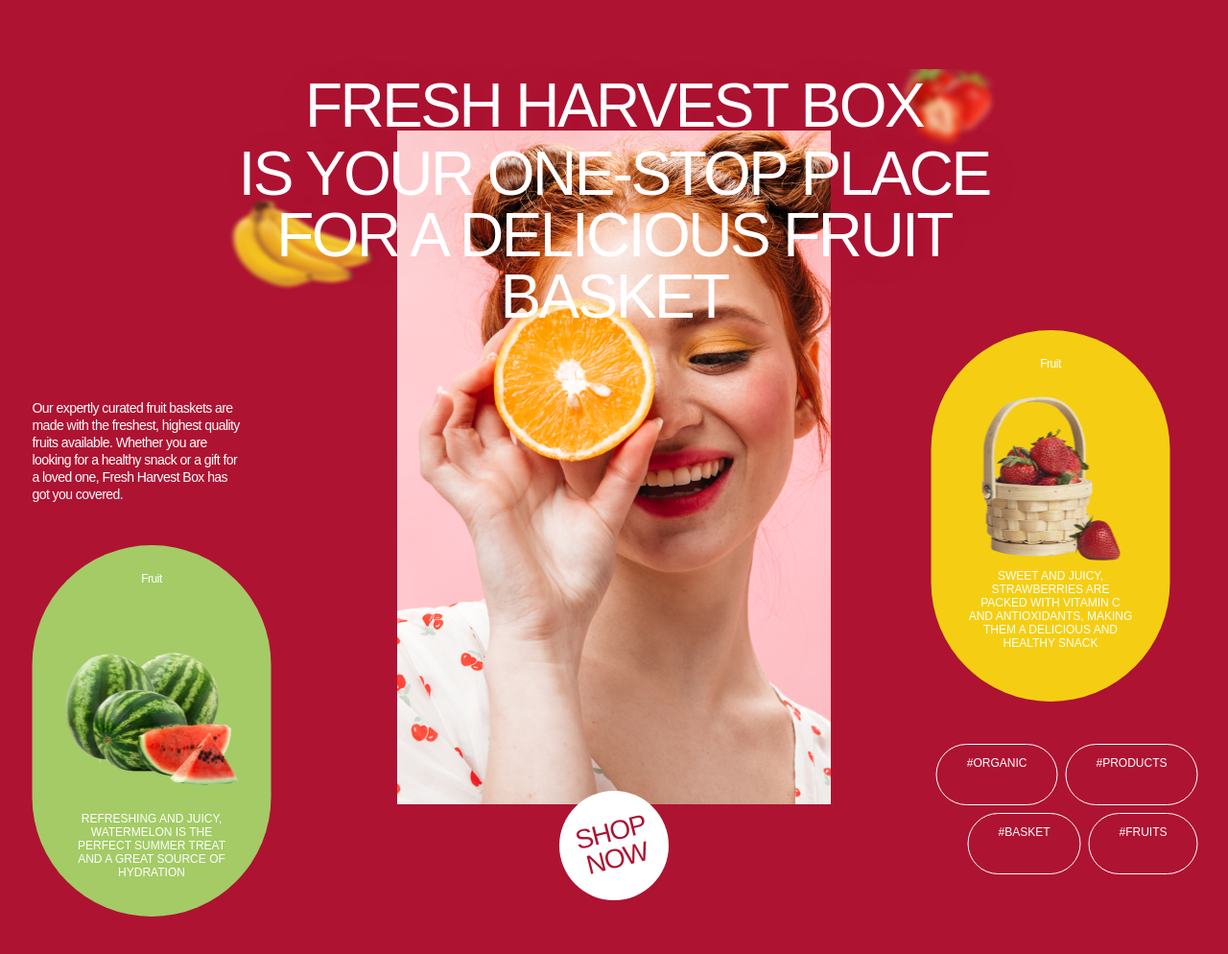
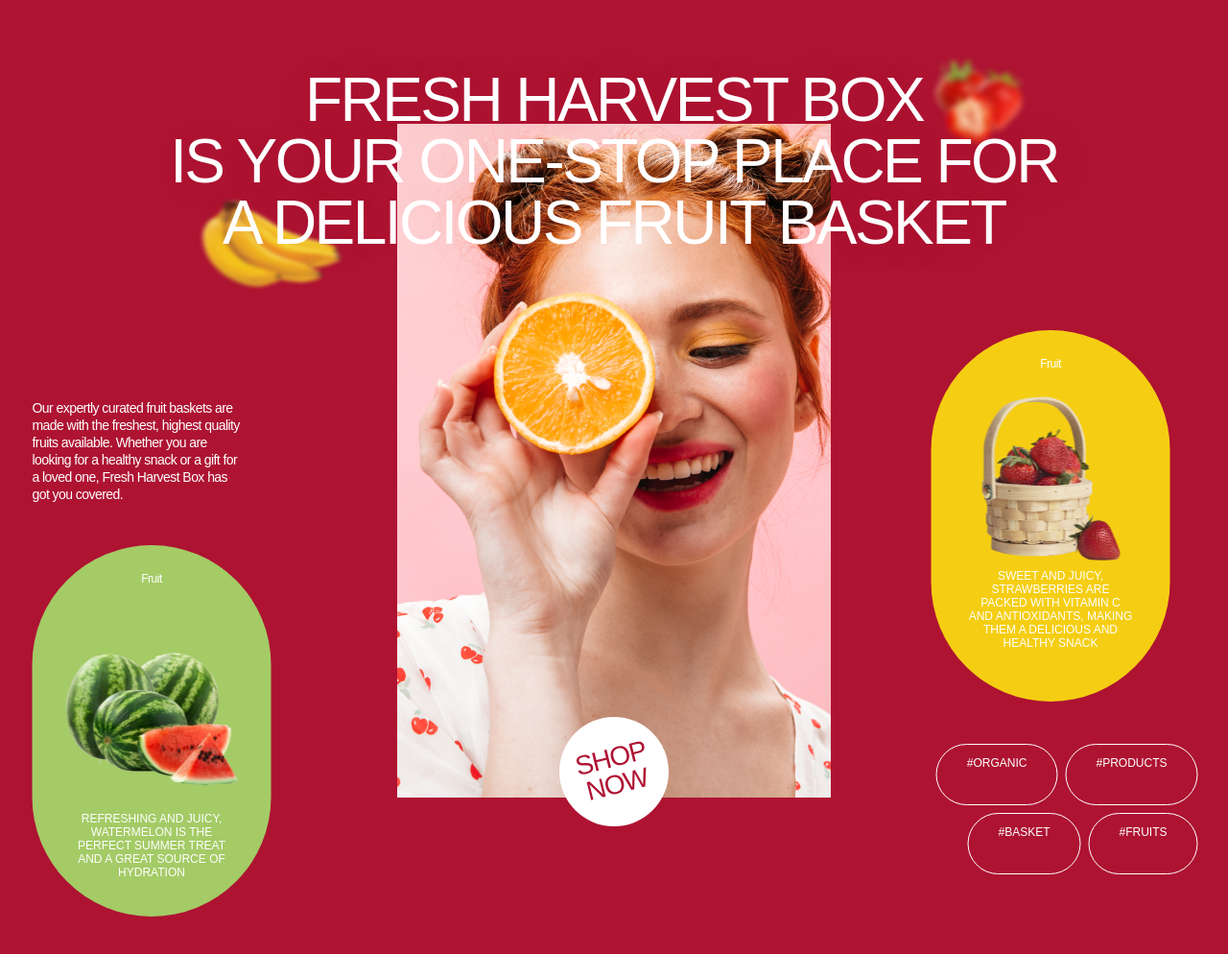
Before and after one commit to KatarzynaChmurzynska/Tutorial, a plain HTML site: page partials/hero.html in a window 1280 px wide. Shown: the whole page at 96% size. Before the commit the page ends 955 px from the top, so only its background shows below. Drawn offline with Linux system fonts and the light colour scheme.

Commit message:
commit 9 hero

```diff
--- a/css/hero.css
+++ b/css/hero.css
@@ -49,7 +49,6 @@
 @media screen and (min-width: 768px) {
   .container {
     max-width: 768px;
-    padding: 0 32px;
   }
 }
 
@@ -61,13 +60,6 @@
 
 .hero {
   position: relative;
-  padding-top: 56px;
-}
-
-@media only screen and (min-width: 768px) {
-  .hero {
-    padding-top: 64px;
-  }
 }
 
 .container-hero {
@@ -75,7 +67,7 @@
     url(../img/mobilebananas.png);
   background-repeat: no-repeat;
   background-size: 56px 56px, 66px 44px;
-  background-position: top 0 right 20px, top 60px left 7px;
+  background-position: top 56px right 0px, top 116px left -7px;
 }
 
 @media (-webkit-min-device-pixel-ratio: 2),
@@ -92,7 +84,7 @@
     background-image: url(../img/tabletstrawberries.png),
       url(../img/tabletbananas.png);
     background-size: 108px 108px, 132px 90px;
-    background-position: top 0 right 37px, top 105px left 27px;
+    background-position: top 54px right -5px, top 169px left -5px;
   }
 }
 
@@ -112,7 +104,7 @@
     background-image: url(../img/desktopstrawberries.png),
       url(../img/desktopbananas.png);
     background-size: 120px 120px, 183px 125px;
-    background-position: top -25px right 223px, top 127px left 213px;
+    background-position: top 39px right 191px, top 191px left 181px;
   }
 }
 
@@ -124,6 +116,88 @@
       background-image: url(../img/desktopstrawberries@2x.png),
         url(../img/desktopbananas@2x.png);
     }
+  }
+}
+.title-hero {
+  padding-top: 56px;
+  margin-bottom: 386px;
+  font-weight: 500;
+  font-size: 28px;
+  color: #ffffff;
+  line-height: 1;
+  letter-spacing: -0.04em;
+  text-align: center;
+  text-transform: uppercase;
+  text-shadow: 0px 4px 70px rgba(0, 0, 0, 0.1);
+}
+
+@media only screen and (min-width: 768px) {
+  .title-hero {
+    padding-top: 64px;
+    margin-bottom: 513px;
+    font-size: 50px;
+    line-height: 1.08;
+  }
+}
+
+@media only screen and (min-width: 1280px) {
+  .title-hero {
+    margin-bottom: 483px;
+    line-height: 1;
+    margin-right: auto;
+    margin-left: auto;
+    max-width: 930px;
+    font-size: 64px;
+  }
+}
+
+.button-shopnow {
+  position: relative;
+  margin: 0 auto;
+  margin-bottom: 44px;
+  display: flex;
+  justify-content: center;
+  flex-direction: column;
+  width: 80px;
+  height: 80px;
+  background-color: #ffffff;
+  cursor: pointer;
+  border: none;
+  border-radius: 500px;
+  color: #ae1332;
+  transition: color 400ms cubic-bezier(0.4, 0, 0.2, 1);
+}
+
+.text-shopnow {
+  font-weight: 500;
+  font-size: 20px;
+  line-height: 1;
+  letter-spacing: -0.04em;
+  text-transform: uppercase;
+  text-align: center;
+  transform: rotate(-14deg);
+  text-shadow: 0 4px 70px 0 rgba(0, 0, 0, 0.1);
+}
+
+.button-shopnow:focus,
+.button-shopnow:hover {
+  color: #a4cb66;
+}
+
+@media only screen and (min-width: 768px) {
+  .button-shopnow {
+    width: 114px;
+    height: 114px;
+  }
+}
+@media only screen and (min-width: 768px) {
+  .text-shopnow {
+    font-size: 28px;
+  }
+}
+@media only screen and (min-width: 1280px) {
+  .button-shopnow {
+    margin-bottom: 238px;
   }
 }
 
@@ -162,8 +236,7 @@
     background-image: url(../img/tabletyoung.png);
     width: 452px;
     height: 702px;
-
-    bottom: 70px;
+    bottom: 32px;
   }
 }
 
@@ -181,8 +254,7 @@
     background-image: url(../img/desktopyoung.png);
     width: 452px;
     height: 702px;
-
-    bottom: 100px;
+    bottom: 30px;
   }
 }
 
@@ -195,125 +267,15 @@
     }
   }
 }
-.title-hero {
-  margin-bottom: 386px;
-
-  font-weight: 500;
-  font-size: 28px;
-  color: #ffffff;
-  line-height: 1;
-  letter-spacing: -0.04em;
-  text-align: center;
-  text-transform: uppercase;
-
-  text-shadow: 0px 4px 70px rgba(0, 0, 0, 0.1);
-}
-
-.title-hero::first-line {
-  line-height: 1.25;
-}
-
-@media only screen and (min-width: 768px) {
-  .title-hero::first-line {
-    line-height: 1.35;
-  }
-}
-
-@media only screen and (min-width: 1280px) {
-  .title-hero::first-line {
-    line-height: 1.2;
-  }
-}
-
-@media only screen and (min-width: 768px) {
-  .title-hero {
-    margin-bottom: 513px;
-
-    font-size: 50px;
-    line-height: 1.08;
-  }
-}
-
-@media only screen and (min-width: 1280px) {
-  .title-hero {
-    line-height: 1;
-  }
-}
-
-@media only screen and (min-width: 1280px) {
-  .title-hero {
-    margin-bottom: 483px;
-    margin-right: auto;
-    margin-left: auto;
-    max-width: 898px;
-
-    font-size: 64px;
-  }
-}
-
-.button-shopnow {
-  position: relative;
-  margin: 0 auto;
-  margin-bottom: 44px;
-
-  display: flex;
-  justify-content: center;
-  flex-direction: column;
-  width: 80px;
-  height: 80px;
-  background-color: #ffffff;
-  font-weight: 500;
-  font-size: 28px;
-  color: #ae1332;
-  cursor: pointer;
-  border: none;
-  border-radius: 500px;
-
-  transition: color 400ms cubic-bezier(0.4, 0, 0.2, 1);
-}
-.button-shopnow:focus,
-.button-shopnow:hover {
-  color: #a4cb66;
-}
-
-@media only screen and (min-width: 768px) {
-  .button-shopnow {
-    width: 114px;
-    height: 114px;
-  }
-}
-
-@media only screen and (min-width: 1280px) {
-  .button-shopnow {
-    margin-bottom: 0;
-  }
-}
-
-.text-shopnow {
-  max-width: 84px;
-  font-size: 20px;
-  line-height: 1;
-  letter-spacing: -0.04em;
-  text-transform: uppercase;
-  text-align: center;
-  margin: auto;
-  transform: rotate(-14deg);
-}
-
-@media only screen and (min-width: 768px) {
-  .text-shopnow {
-    font-size: 28px;
-  }
-}
 
 .text-hero {
   width: 279px;
-
+  font-weight: 400;
   font-size: 14px;
   line-height: 1.29;
   letter-spacing: -0.04em;
-
   color: #ffffff;
+  text-shadow: 0 4px 70px 0 rgba(0, 0, 0, 0.1);
 }
 
 @media screen and (min-width: 1280px) {
```
